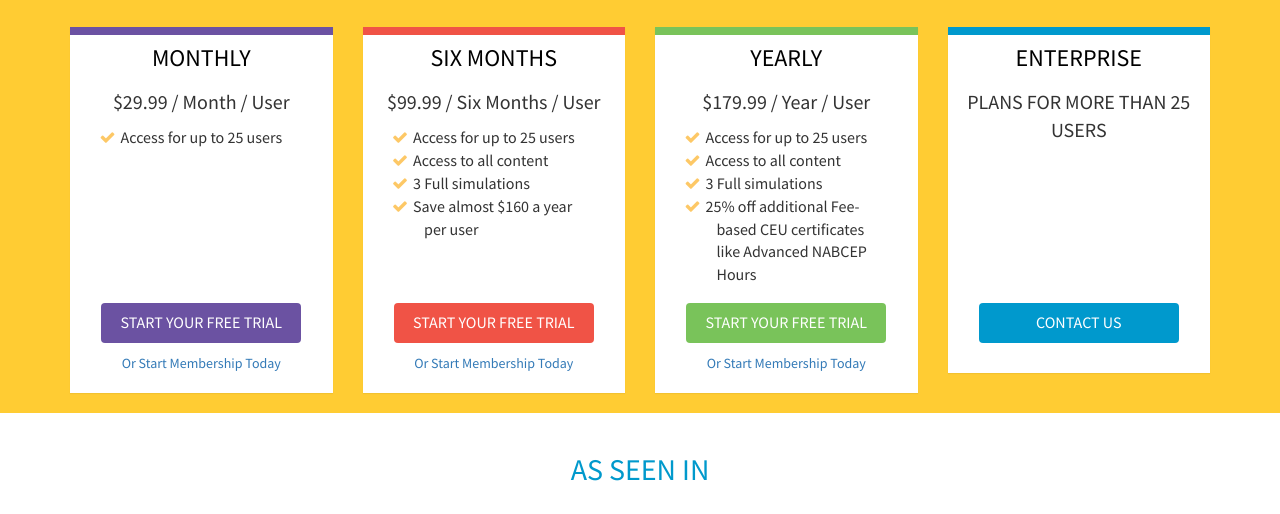
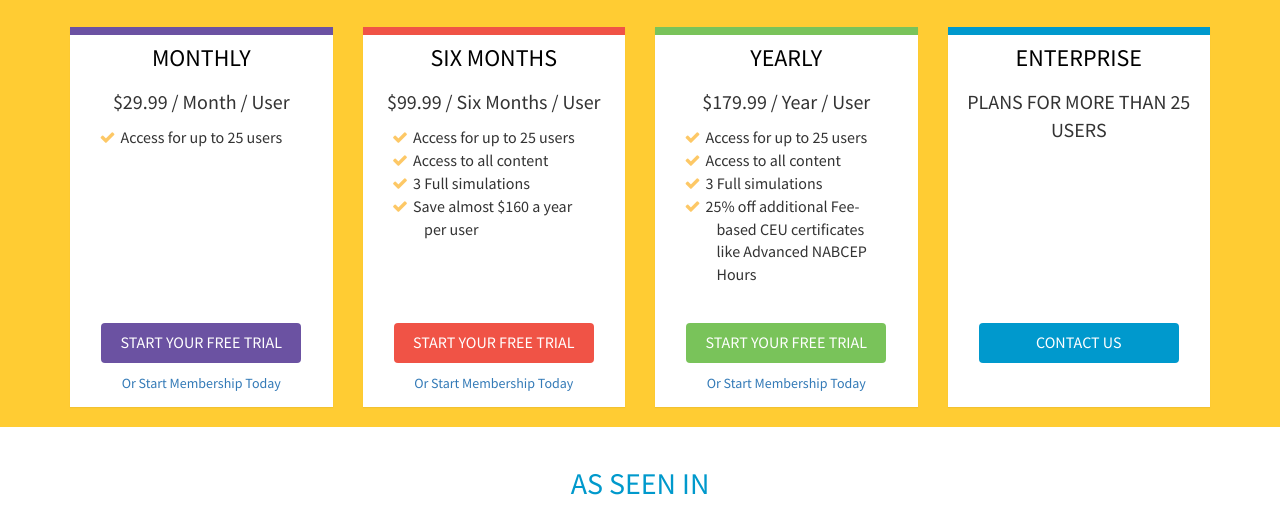
Before and after one commit to szimmer1/interplaylearning_homepage, a website: page index.html in a window 1280 px wide. Shown: the part 2801-3315 px from the top of the page. Drawn offline with Linux system fonts and the light colour scheme.

Commit message:
same height pricing boxes

```diff
--- a/css/style.css
+++ b/css/style.css
@@ -262,6 +262,10 @@ input[type="text"] {
     padding-right: 5px;
 }
 
+.panel-submit {
+    padding: 40px 0 0 0;
+}
+
 .panel-submit .link {
     padding-top: 10px;
 }
@@ -302,6 +306,10 @@ input[type="text"] {
     border: 0 !important;
 }
 
+.same-height-pricing-box {
+    height: 380px;
+}
+
 /* iphone media query */
 @media (max-width: 450px) {
     .flexbox span {
--- a/index.html
+++ b/index.html
@@ -182,7 +182,7 @@
             </div>
             <div class="row s">
                 <div class="col col-md-3 col-xs-12">
-                    <div class="panel-il border-top-purple">
+                    <div class="panel-il border-top-purple same-height-pricing-box">
                         <div class="panel-heading">
                             <h3 class="panel-title">MONTHLY</h3>
                         </div>
@@ -199,7 +199,7 @@
                     </div>
                 </div>
                 <div class="col col-md-3 col-xs-12">
-                    <div class="panel-il border-top-red">
+                    <div class="panel-il border-top-red same-height-pricing-box">
                         <div class="panel-heading">
                             <h3 class="panel-title">SIX MONTHS</h3>
                         </div>
@@ -219,7 +219,7 @@
                     </div>
                 </div>
                 <div class="col col-md-3 col-xs-12">
-                    <div class="panel-il border-top-green">
+                    <div class="panel-il border-top-green same-height-pricing-box">
                         <div class="panel-heading">
                             <h3 class="panel-title">YEARLY</h3>
                         </div>
@@ -239,7 +239,7 @@
                     </div>
                 </div>
                 <div class="col col-md-3 col-xs-12">
-                    <div class="panel-il border-top-blue">
+                    <div class="panel-il border-top-blue same-height-pricing-box">
                         <div class="panel-heading">
                             <h3 class="panel-title">ENTERPRISE</h3>
                         </div>
```
